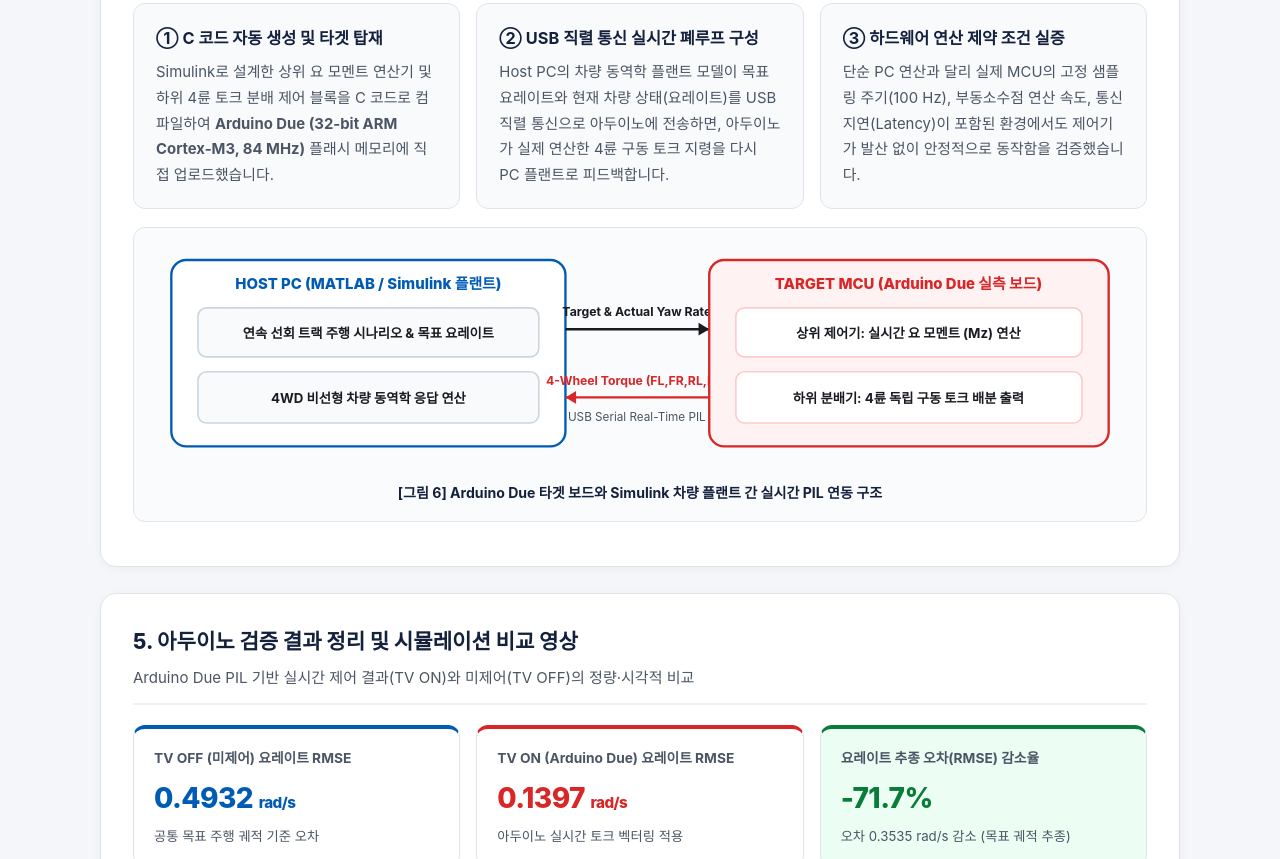
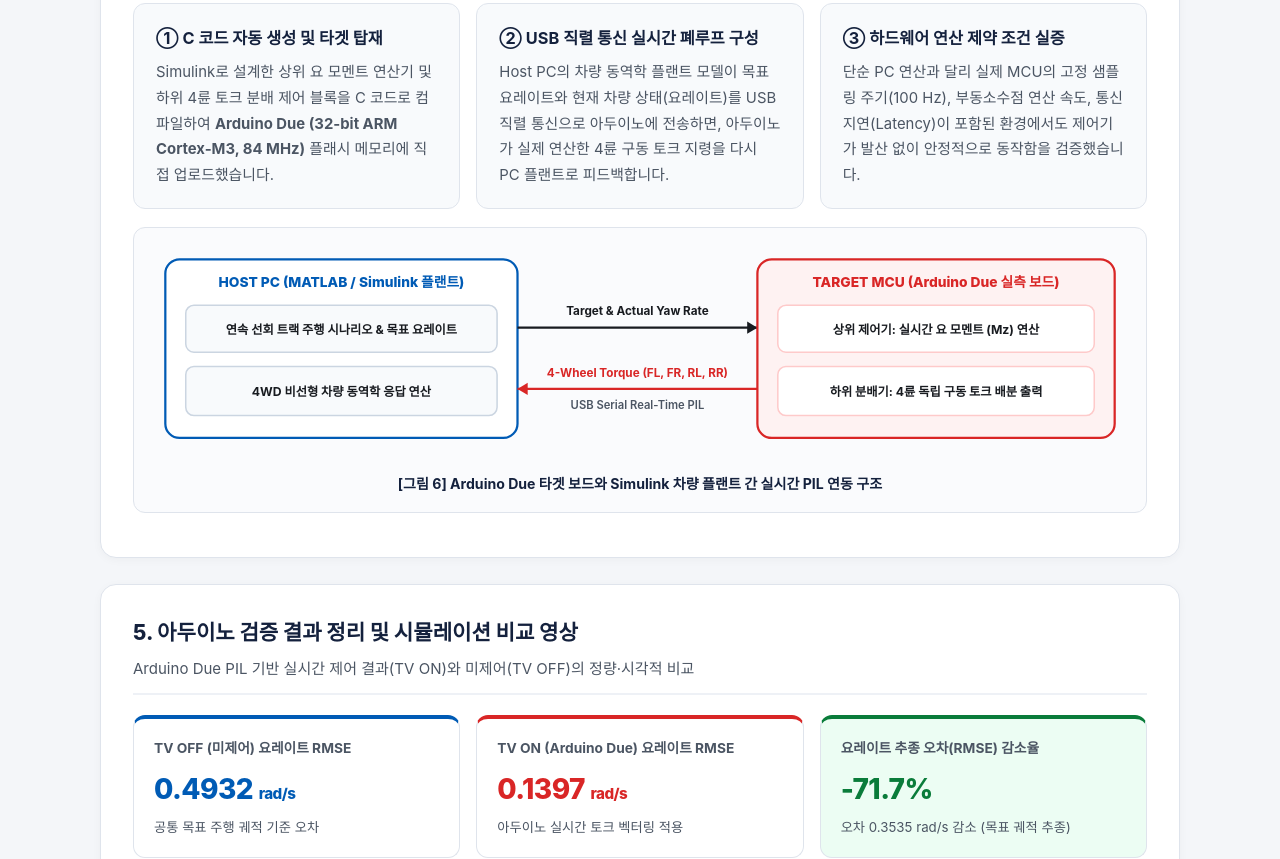
Before and after one commit to jsmo1114-gif/torque-vectoring-pil, a plain HTML site: page index.html in a window 1280 px wide. Shown: the part 3675-4534 px from the top of the page. Drawn offline with nearby package versions, Linux system fonts and the light colour scheme.

Commit message:
Add files via upload

```diff
--- a/index.html
+++ b/index.html
@@ -658,29 +658,32 @@
 
       <!-- PIL 연동 다이어그램 -->
       <div class="diagram-wrap">
-        <svg viewBox="0 0 920 205" width="100%" height="auto" xmlns="http://www.w3.org/2000/svg">
-          <rect x="20" y="15" width="370" height="175" rx="14" fill="#ffffff" stroke="#005bb5" stroke-width="2.2"/>
-          <text x="205" y="42" text-anchor="middle" font-size="14" font-weight="800" fill="#005bb5">HOST PC (MATLAB / Simulink 플랜트)</text>
-          <rect x="45" y="60" width="320" height="46" rx="8" fill="#f8fafc" stroke="#cbd5e1" stroke-width="1.5"/>
-          <text x="205" y="88" text-anchor="middle" font-size="12.5" font-weight="700" fill="#181b20">연속 선회 트랙 주행 시나리오 &amp; 목표 요레이트</text>
-          <rect x="45" y="120" width="320" height="48" rx="8" fill="#f8fafc" stroke="#cbd5e1" stroke-width="1.5"/>
-          <text x="205" y="149" text-anchor="middle" font-size="12.5" font-weight="700" fill="#181b20">4WD 비선형 차량 동역학 응답 연산</text>
+        <svg viewBox="0 0 960 205" width="100%" height="auto" xmlns="http://www.w3.org/2000/svg">
+          <!-- 좌측: HOST PC 블럭 -->
+          <rect x="15" y="15" width="345" height="175" rx="14" fill="#ffffff" stroke="#005bb5" stroke-width="2.2"/>
+          <text x="187.5" y="42" text-anchor="middle" font-size="13.5" font-weight="800" fill="#005bb5">HOST PC (MATLAB / Simulink 플랜트)</text>
+          <rect x="35" y="60" width="305" height="46" rx="8" fill="#f8fafc" stroke="#cbd5e1" stroke-width="1.5"/>
+          <text x="187.5" y="88" text-anchor="middle" font-size="12" font-weight="700" fill="#181b20">연속 선회 트랙 주행 시나리오 &amp; 목표 요레이트</text>
+          <rect x="35" y="120" width="305" height="48" rx="8" fill="#f8fafc" stroke="#cbd5e1" stroke-width="1.5"/>
+          <text x="187.5" y="149" text-anchor="middle" font-size="12" font-weight="700" fill="#181b20">4WD 비선형 차량 동역학 응답 연산</text>
 
-          <line x1="390" y1="80" x2="525" y2="80" stroke="#181b20" stroke-width="2.2"/>
-          <polygon points="525,80 515,74 515,86" fill="#181b20"/>
-          <text x="457" y="68" text-anchor="middle" font-size="11.5" font-weight="700" fill="#181b20">Target &amp; Actual Yaw Rate</text>
+          <!-- 중앙: 실시간 직렬 통신 화살표 및 라벨 (여백 확보) -->
+          <line x1="360" y1="82" x2="595" y2="82" stroke="#181b20" stroke-width="2.2"/>
+          <polygon points="595,82 585,76 585,88" fill="#181b20"/>
+          <text x="477.5" y="70" text-anchor="middle" font-size="11.5" font-weight="700" fill="#181b20">Target &amp; Actual Yaw Rate</text>
 
-          <line x1="525" y1="144" x2="390" y2="144" stroke="#d92626" stroke-width="2.2"/>
-          <polygon points="390,144 400,138 400,150" fill="#d92626"/>
-          <text x="457" y="132" text-anchor="middle" font-size="11.5" font-weight="700" fill="#d92626">4-Wheel Torque (FL,FR,RL,RR)</text>
-          <text x="457" y="166" text-anchor="middle" font-size="11" fill="#4b5563">USB Serial Real-Time PIL</text>
+          <line x1="595" y1="142" x2="360" y2="142" stroke="#d92626" stroke-width="2.2"/>
+          <polygon points="360,142 370,136 370,148" fill="#d92626"/>
+          <text x="477.5" y="130" text-anchor="middle" font-size="11.5" font-weight="700" fill="#d92626">4-Wheel Torque (FL, FR, RL, RR)</text>
+          <text x="477.5" y="162" text-anchor="middle" font-size="11" font-weight="600" fill="#4b5563">USB Serial Real-Time PIL</text>
 
-          <rect x="525" y="15" width="375" height="175" rx="14" fill="#fef2f2" stroke="#d92626" stroke-width="2.2"/>
-          <text x="712" y="42" text-anchor="middle" font-size="14" font-weight="800" fill="#d92626">TARGET MCU (Arduino Due 실측 보드)</text>
-          <rect x="550" y="60" width="325" height="46" rx="8" fill="#ffffff" stroke="#fecaca" stroke-width="1.5"/>
-          <text x="712" y="88" text-anchor="middle" font-size="12.5" font-weight="700" fill="#181b20">상위 제어기: 실시간 요 모멘트 (Mz) 연산</text>
-          <rect x="550" y="120" width="325" height="48" rx="8" fill="#ffffff" stroke="#fecaca" stroke-width="1.5"/>
-          <text x="712" y="149" text-anchor="middle" font-size="12.5" font-weight="700" fill="#181b20">하위 분배기: 4륜 독립 구동 토크 배분 출력</text>
+          <!-- 우측: TARGET MCU 블럭 -->
+          <rect x="595" y="15" width="350" height="175" rx="14" fill="#fef2f2" stroke="#d92626" stroke-width="2.2"/>
+          <text x="770" y="42" text-anchor="middle" font-size="13.5" font-weight="800" fill="#d92626">TARGET MCU (Arduino Due 실측 보드)</text>
+          <rect x="615" y="60" width="310" height="46" rx="8" fill="#ffffff" stroke="#fecaca" stroke-width="1.5"/>
+          <text x="770" y="88" text-anchor="middle" font-size="12" font-weight="700" fill="#181b20">상위 제어기: 실시간 요 모멘트 (Mz) 연산</text>
+          <rect x="615" y="120" width="310" height="48" rx="8" fill="#ffffff" stroke="#fecaca" stroke-width="1.5"/>
+          <text x="770" y="149" text-anchor="middle" font-size="12" font-weight="700" fill="#181b20">하위 분배기: 4륜 독립 구동 토크 배분 출력</text>
         </svg>
         <div class="caption">[그림 6] Arduino Due 타겟 보드와 Simulink 차량 플랜트 간 실시간 PIL 연동 구조</div>
       </div>
```
